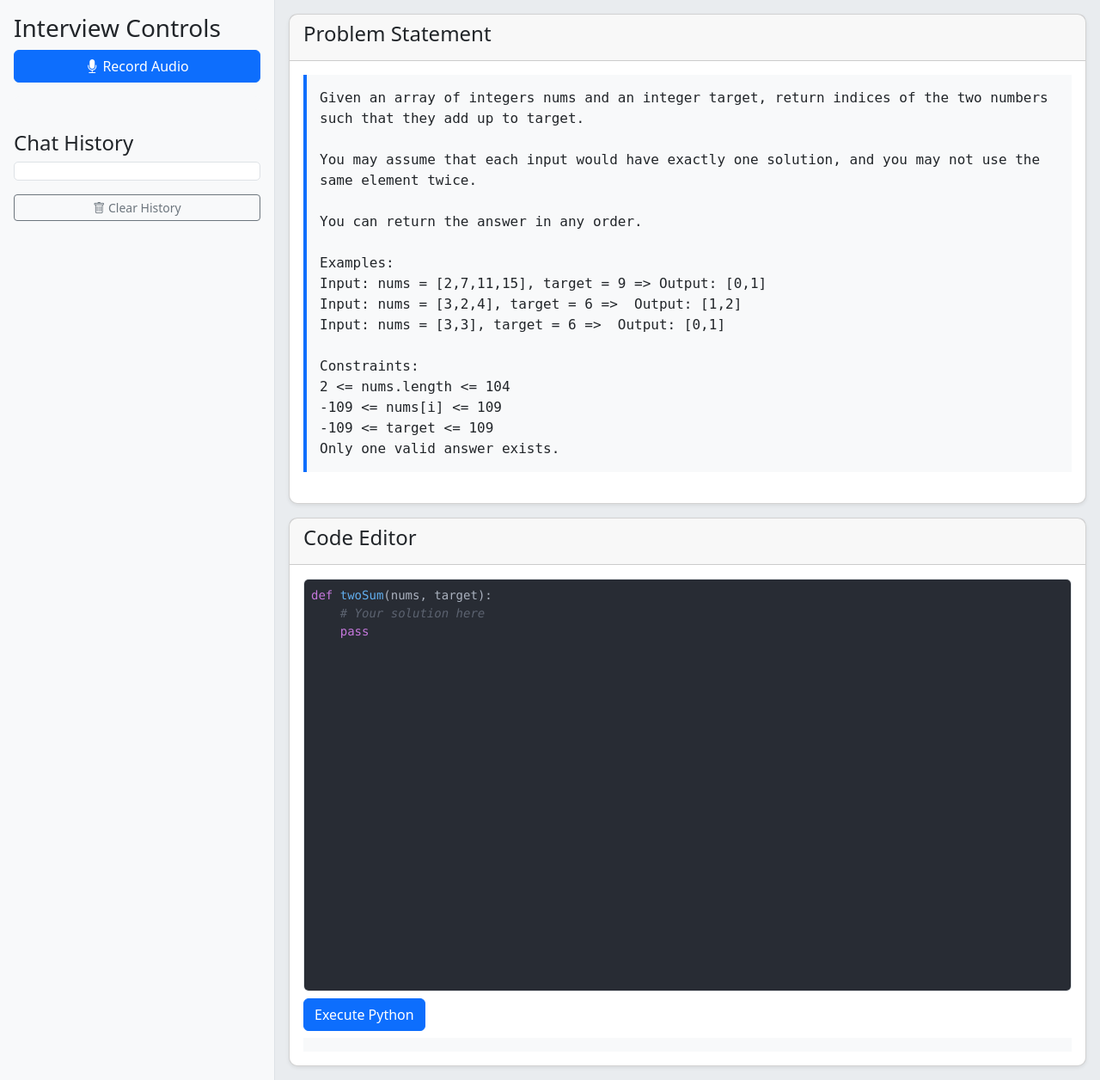
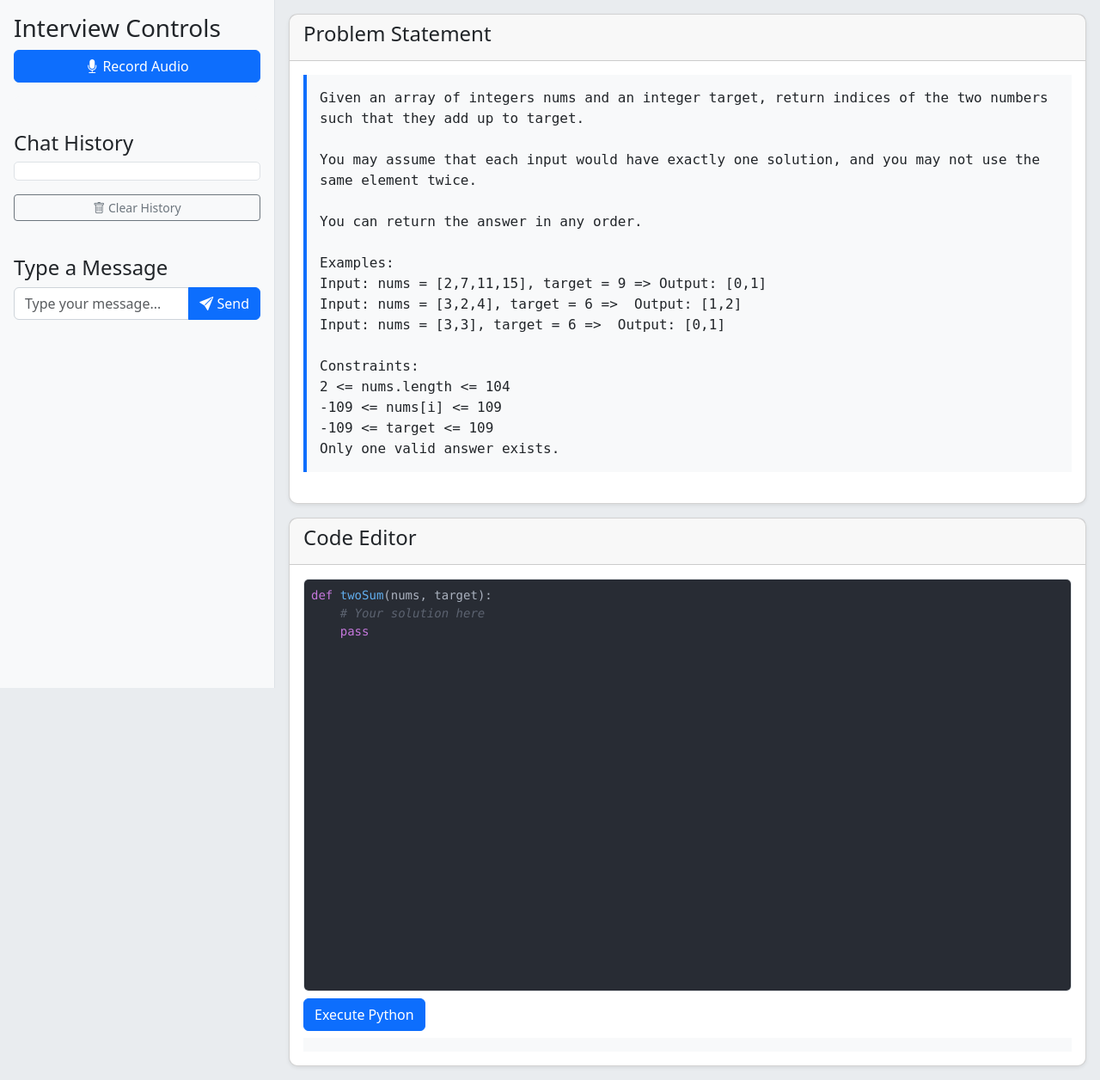
Before and after one commit to TsachMa/interviewapp, a Flask app: page / in a window 1280 px wide. Shown: the whole page at 86% size. Run offline with Flask 3, Linux system fonts and the light colour scheme.

Commit message:
chat history text submission functionality

```diff
--- a/static/css/style.css
+++ b/static/css/style.css
@@ -142,3 +142,38 @@ body {
 .chat-history::-webkit-scrollbar-thumb:hover {
     background: #999;
 }
+
+/* Add these CSS rules to your existing style.css file or inline styles */
+
+/* Style the text input area */
+#textMessageInput {
+    border: 1px solid #ced4da;
+    transition: border-color 0.15s ease-in-out, box-shadow 0.15s ease-in-out;
+}
+
+#textMessageInput:focus {
+    border-color: #86b7fe;
+    box-shadow: 0 0 0 0.25rem rgba(13, 110, 253, 0.25);
+}
+
+/* Style the send button */
+#sendTextButton {
+    background-color: #0d6efd;
+    border-color: #0d6efd;
+}
+
+#sendTextButton:hover {
+    background-color: #0b5ed7;
+    border-color: #0a58ca;
+}
+
+/* Make sure the sidebar content fits nicely */
+.sidebar {
+    max-height: 100vh;
+    overflow-y: auto;
+}
+
+/* Add some gap between the chat history and the type message area */
+#clearHistoryButton {
+    margin-bottom: 1rem;
+}
--- a/static/js/script.js
+++ b/static/js/script.js
@@ -540,4 +540,69 @@ document.addEventListener('DOMContentLoaded', function() {
             executionResult.innerHTML = `<p class="text-danger">Request failed: ${error.message}</p>`;
         }
     });
+
+    // Add these new variables and elements
+    const textMessageInput = document.getElementById('textMessageInput');
+    const sendTextButton = document.getElementById('sendTextButton');
+
+    // Add event listener for the send button
+    sendTextButton.addEventListener('click', function() {
+        sendTextMessage();
+    });
+
+    // Add event listener for Enter key in the text input
+    textMessageInput.addEventListener('keypress', function(event) {
+        if (event.key === 'Enter') {
+            event.preventDefault();
+            sendTextMessage();
+        }
+    });
+
+    // Function to send text message
+    function sendTextMessage() {
+        const textMessage = textMessageInput.value.trim();
+
+        if (textMessage) {
+            // Clear the input field
+            textMessageInput.value = '';
+
+            // Add user message to displayed chat history
+            addMessageToDisplay('user', textMessage);
+
+            // Show processing state
+            transcriptionResult.innerHTML = '<p>Sending to interviewer...</p>';
+
+            // Call Gemini with the text message
+            callGemini(textMessage).then(response => {
+                // Check if the response signals a phase change
+                if (response.includes("You can start coding now. I'll only respond to direct questions from this point on.")) {
+                    interviewPhase = "coding";
+                }
+
+                // In coding phase, check if the response starts with the question/notquestion indicator
+                let displayResponse = response;
+                if (interviewPhase === "coding") {
+                    if (response.startsWith("question")) {
+                        // Remove the indicator before displaying
+                        displayResponse = response.substring("question".length).trim();
+                    } else if (response.startsWith("notquestion")) {
+                        // Only autorestart recording if not a question - don't actually show response
+                        displayResponse = response.substring("notquestion".length).trim();
+                    }
+                }
+
+                transcriptionResult.innerHTML = `<div class="mt-3 p-3 bg-light rounded"><h5>Interviewer Response:</h5><p>${displayResponse}</p></div>`;
+
+                // Add assistant message to displayed chat history
+                addMessageToDisplay('assistant', displayResponse);
+
+                // Speaking will handle restarting recording when done
+                speakText(displayResponse);
+
+                // Increment message count
+                messagesCount++;
+            });
+        }
+    }
+
 });
--- a/templates/index.html
+++ b/templates/index.html
@@ -64,6 +64,15 @@
                 <button id="clearHistoryButton" class="btn btn-outline-secondary btn-sm w-100">
                     <i class="bi bi-trash"></i> Clear History
                 </button>
+                <div class="mt-4">
+                    <h4>Type a Message</h4>
+                    <div class="input-group mb-3">
+                        <input type="text" id="textMessageInput" class="form-control" placeholder="Type your message...">
+                        <button class="btn btn-primary" type="button" id="sendTextButton">
+                            <i class="bi bi-send-fill"></i> Send
+                        </button>
+                    </div>
+                </div>
             </div>
 
             <!-- Center Code Pane -->
@@ -121,7 +130,5 @@ def twoSum(nums, target):
     <!-- Add Python language support -->
     <script src="https://cdnjs.cloudflare.com/ajax/libs/highlight.js/11.7.0/languages/python.min.js"></script>
     <script src="{{ url_for('static', filename='js/script.js') }}"></script>
-    <!-- <script src="{{ url_for('static', filename='js/chat-utils.js') }}"></script>
-    <script src="{{ url_for('static', filename='js/main.js') }}"></script> -->
 </body>
 </html>
```
